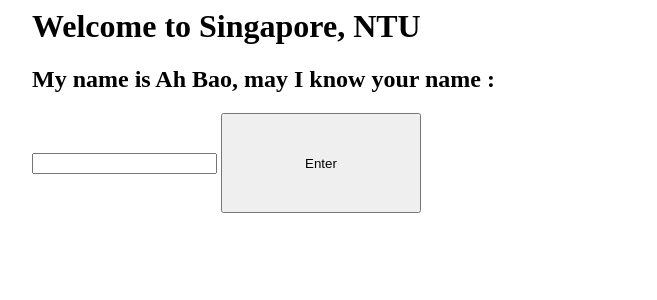
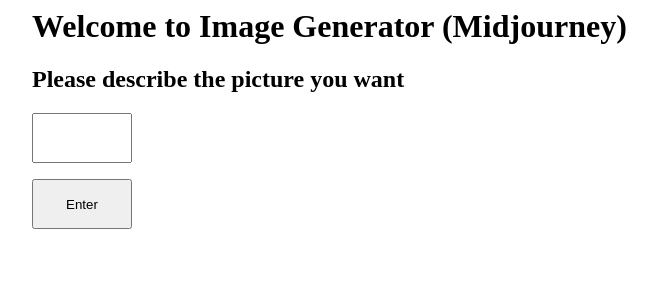
Before and after one commit to Tao0503/RPA-19ffeb2024, a Python web app: template templates/image_gpt.html in a window 1280 px wide. Shown: the top 300 px of the page, without its empty margins (292-949 px from the left). Run offline with Jinja, Linux system fonts and the light colour scheme; the template is opened without the code that fills it, so the values that code supplies are empty.

Commit message:
Update image_gpt.html

```diff
--- a/templates/image_gpt.html
+++ b/templates/image_gpt.html
@@ -1,15 +1,15 @@
 <style>
-.container{width:100%;margin:auto}
-@media (min-width:600px) {.container{width: 80%;}}
-@media (min-width:768px) {.container{width: 60%;}}
-@media (min-width:1024px) {.container{width: 50%;}}
+    .container{width:100%;margin:auto}
+    @media (min-width:600px) {.container{width: 80%;}}
+    @media (min-width:768px) {.container{width: 60%;}}
+    @media (min-width:1024px) {.container{width: 50%;}}
 </style>
 
 <div class="container">
-<h1>Welcome to Singapore, NTU</h1>
-<form action="/main" method="post">
-  <h2>My name is Ah Bao, may I know your name : </h2>
-  <input type = "text" name="r">
-  <input type = "submit" value="Enter" style="width:200px;height:100px;">
+<h1>Welcome to Image Generator (Midjourney)</h1>
+<form action="/image_result" method="post">
+        <h2>Please describe the picture you want </h2>
+        <input type = "text" name="q" style="width:100px;height:50px">
+        <p><input type = "submit" value="Enter" style="width:100px;height:50px"></p >
 </form>
 </div>
```
